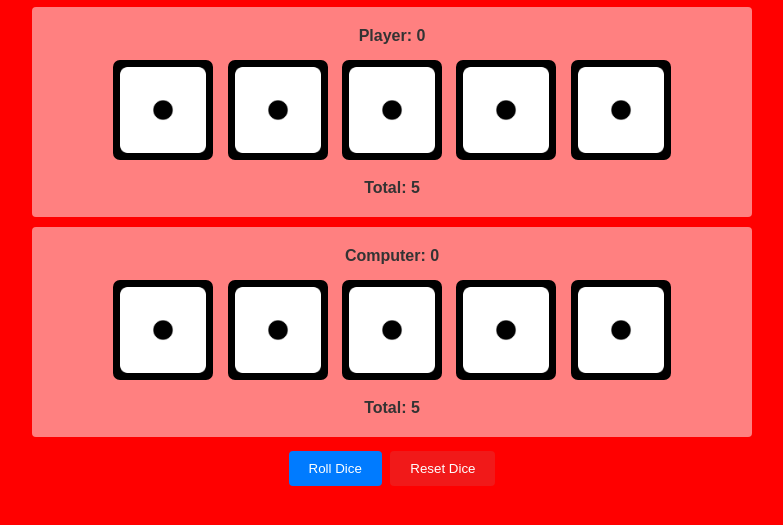
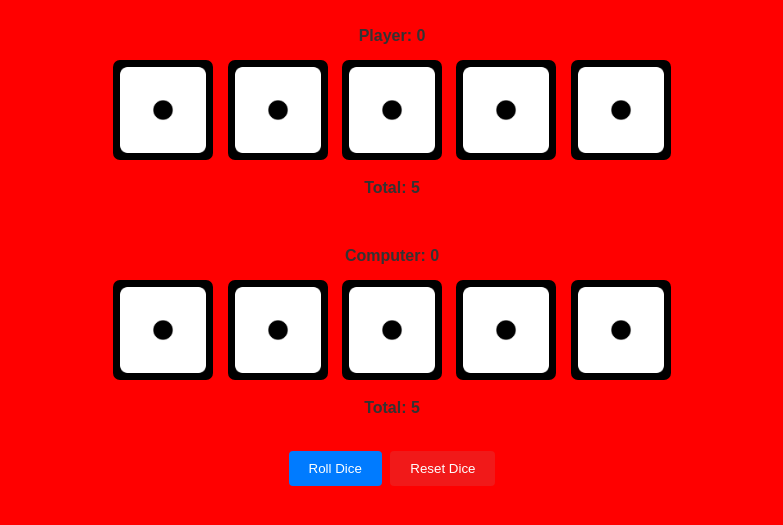
Before and after one commit to Ishaanlol91/Assignment-9, a plain HTML site: page index.html in a window 1280 px wide. Shown: the part 185-710 px from the top of the page, without its empty margins (248-1031 px from the left). Drawn offline with Linux system fonts and the light colour scheme.

Commit message:
Update style.css

```diff
--- a/style.css
+++ b/style.css
@@ -47,7 +47,7 @@ p {
     padding: 10px;
     margin: 0;
     text-align: center;
-    background-color: rgba(255, 255, 255, 0.5);
+    background-color: red(255, 255, 255, 0.5);
     border-radius: 4px;
     width: 90%;
     max-width: 700px;
```
